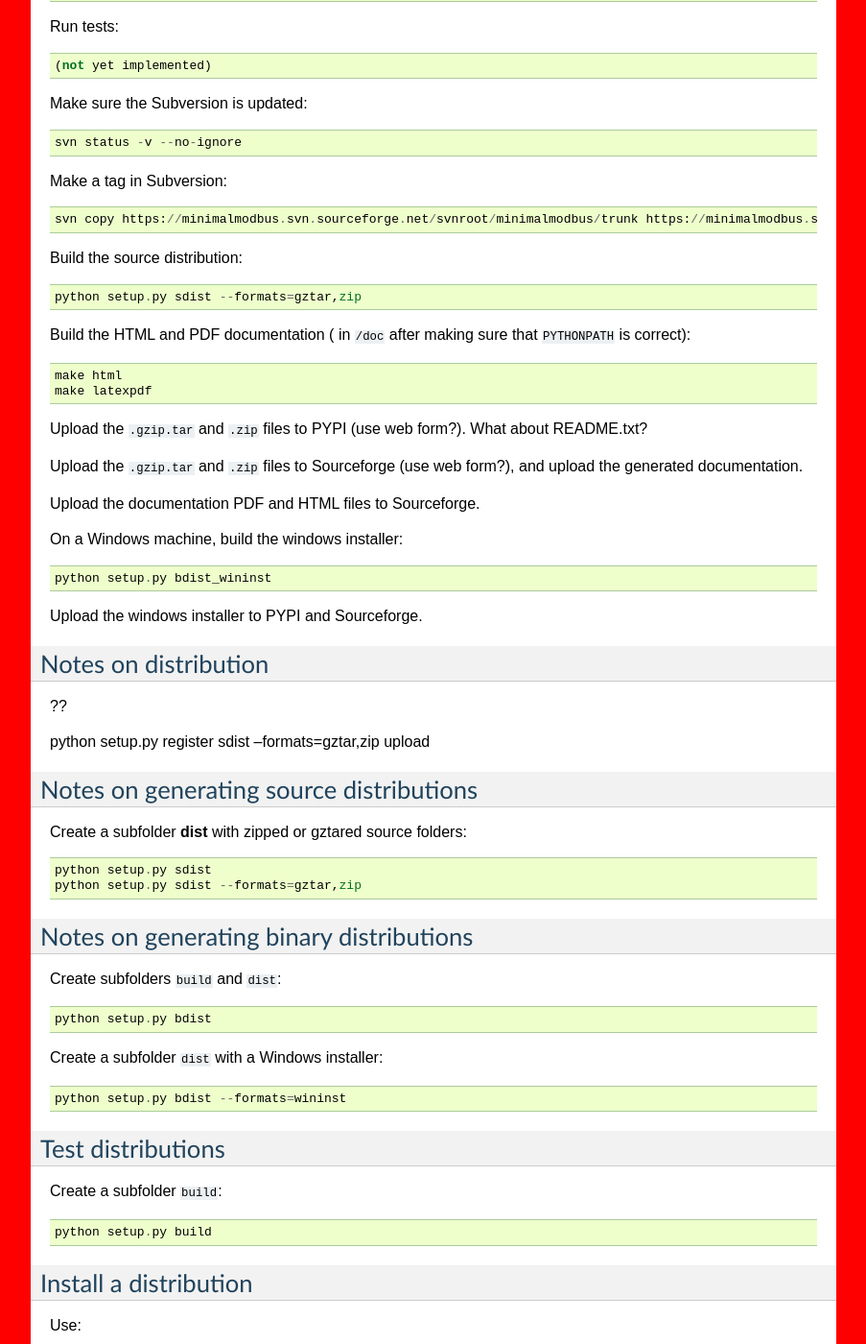
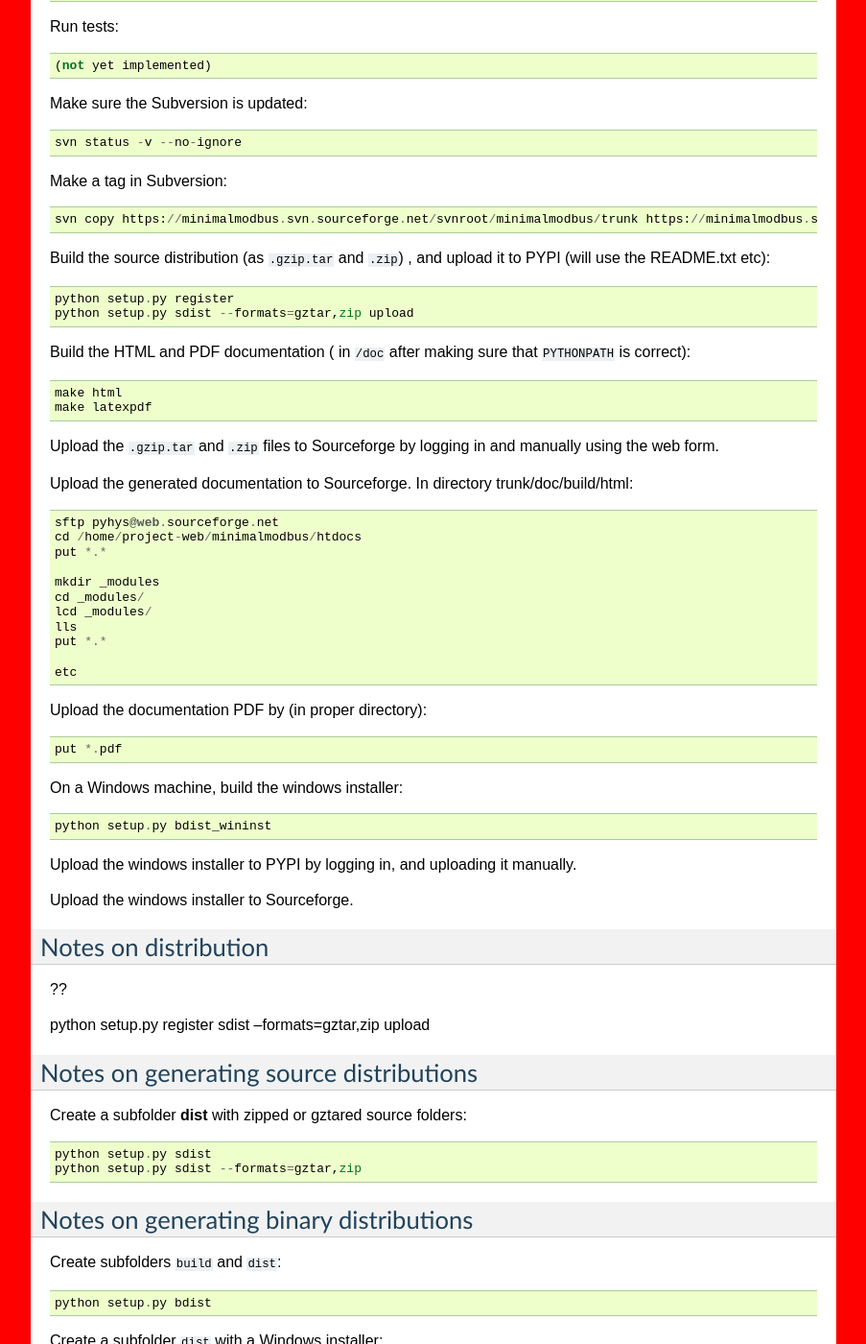
Before and after one commit to pyhys/minimalmodbus, a Sphinx documentation site: the page built from doc/administrative.rst, in a window 1280 px wide and 1400 px high, scrolled down 1067 px. Shown: the whole window at 96% size, without its empty margins (198-1101 px from the left). Built offline with Sphinx 7.4.7, drawn with Linux system fonts in a browser that asks for light colours; pages that are not in the unit, such as notebooks, are missing from menus.

Commit message:
Minor documentation improvement

```diff
--- a/doc/administrative.rst
+++ b/doc/administrative.rst
@@ -66,26 +66,43 @@ Make a tag in Subversion::
 
     svn copy https://minimalmodbus.svn.sourceforge.net/svnroot/minimalmodbus/trunk https://minimalmodbus.svn.sourceforge.net/svnroot/minimalmodbus/tags/0.20 -m "Release 0.20"
 
-Build the source distribution::
+Build the source distribution (as :file:`.gzip.tar` and :file:`.zip`) , and upload it to PYPI (will use the README.txt etc)::
 
-    python setup.py sdist --formats=gztar,zip
+    python setup.py register
+    python setup.py sdist --formats=gztar,zip upload
 
 Build the HTML and PDF documentation  ( in :file:`/doc` after making sure that ``PYTHONPATH`` is correct)::
 
     make html
     make latexpdf
 
-Upload the :file:`.gzip.tar` and :file:`.zip` files to PYPI (use web form?). What about README.txt?
+Upload the :file:`.gzip.tar` and :file:`.zip` files to Sourceforge by logging in and manually using the web form.
 
-Upload the :file:`.gzip.tar` and :file:`.zip` files to Sourceforge (use web form?), and upload the generated documentation.
+Upload the generated documentation to Sourceforge. In directory trunk/doc/build/html::
 
-Upload the documentation PDF and HTML files to Sourceforge.
+    sftp pyhys@web.sourceforge.net
+    cd /home/project-web/minimalmodbus/htdocs
+    put *.*
+
+    mkdir _modules
+    cd _modules/
+    lcd _modules/
+    lls
+    put *.*
+
+    etc
+
+Upload the documentation PDF by (in proper directory)::
+
+    put *.pdf
 
 On a Windows machine, build the windows installer::
 
     python setup.py bdist_wininst
 
-Upload the windows installer to PYPI and Sourceforge.
+Upload the windows installer to PYPI by logging in, and uploading it manually.
+
+Upload the windows installer to Sourceforge.
 
 Notes on distribution
 ---------------------
```
